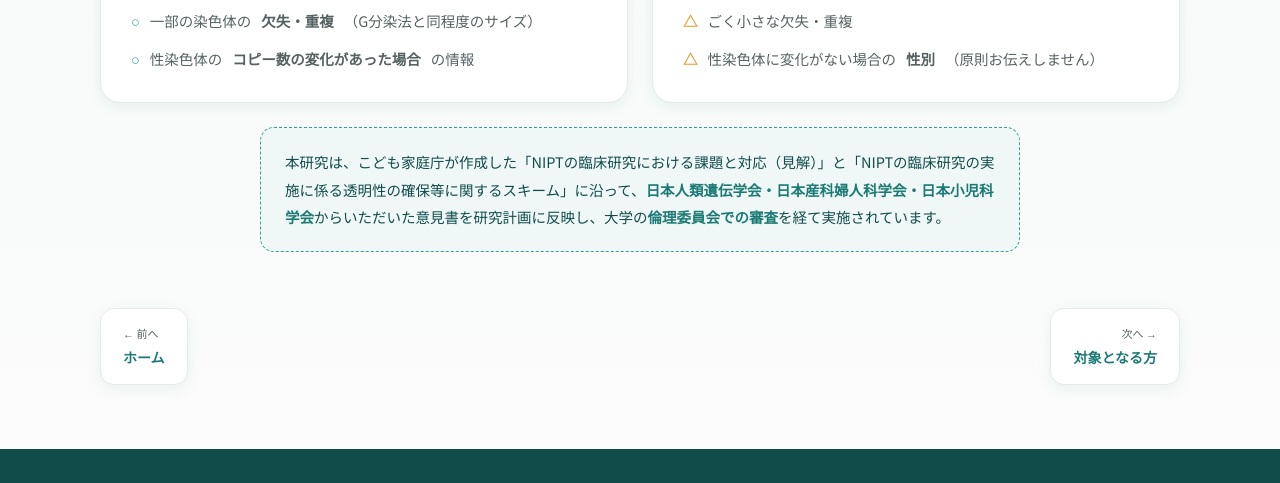
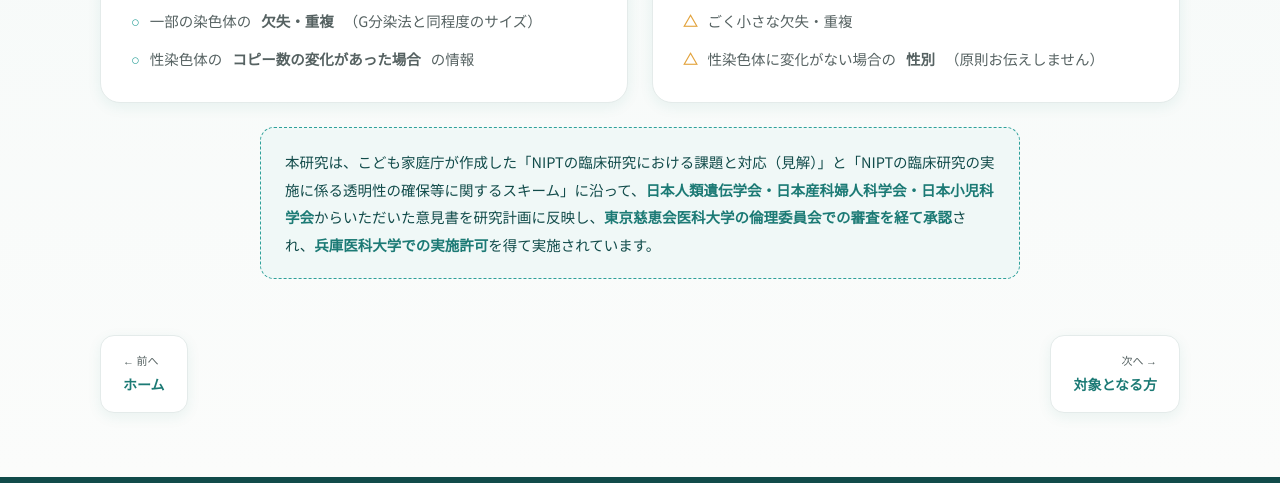
Before and after one commit to Sawai1960/wg-nipt-info, a plain HTML site: page about.html in a window 1280 px wide. Shown: the part 1590-2073 px from the top of the page. Drawn offline with Linux system fonts and the light colour scheme; a web font is replaced by a local one.

Commit message:
倫理審査・実施許可の記載を更新（東京慈恵会医科大学での承認・兵庫医科大学での実施許可）

```diff
--- a/about.html
+++ b/about.html
@@ -116,7 +116,7 @@
       </div>
 
       <div class="note-strip" style="max-width:760px; margin:24px auto 0;">
-        本研究は、こども家庭庁が作成した「NIPTの臨床研究における課題と対応（見解）」と「NIPTの臨床研究の実施に係る透明性の確保等に関するスキーム」に沿って、<b>日本人類遺伝学会・日本産科婦人科学会・日本小児科学会</b>からいただいた意見書を研究計画に反映し、大学の<b>倫理委員会での審査</b>を経て実施されています。
+        本研究は、こども家庭庁が作成した「NIPTの臨床研究における課題と対応（見解）」と「NIPTの臨床研究の実施に係る透明性の確保等に関するスキーム」に沿って、<b>日本人類遺伝学会・日本産科婦人科学会・日本小児科学会</b>からいただいた意見書を研究計画に反映し、<b>東京慈恵会医科大学の倫理委員会での審査を経て承認</b>され、<b>兵庫医科大学での実施許可</b>を得て実施されています。
       </div>
 
       <nav class="page-nav">
```
Also changed, not shown: index.html (+1 -1 lines).
